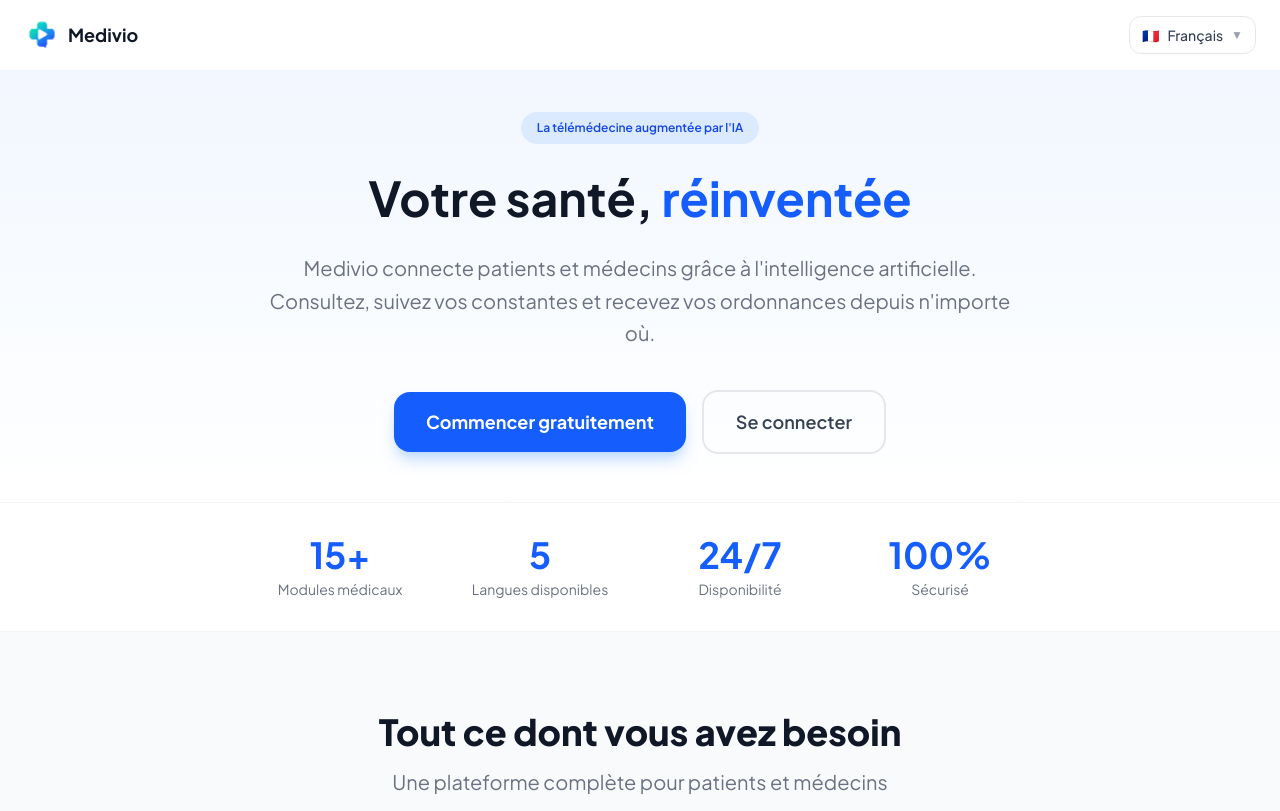
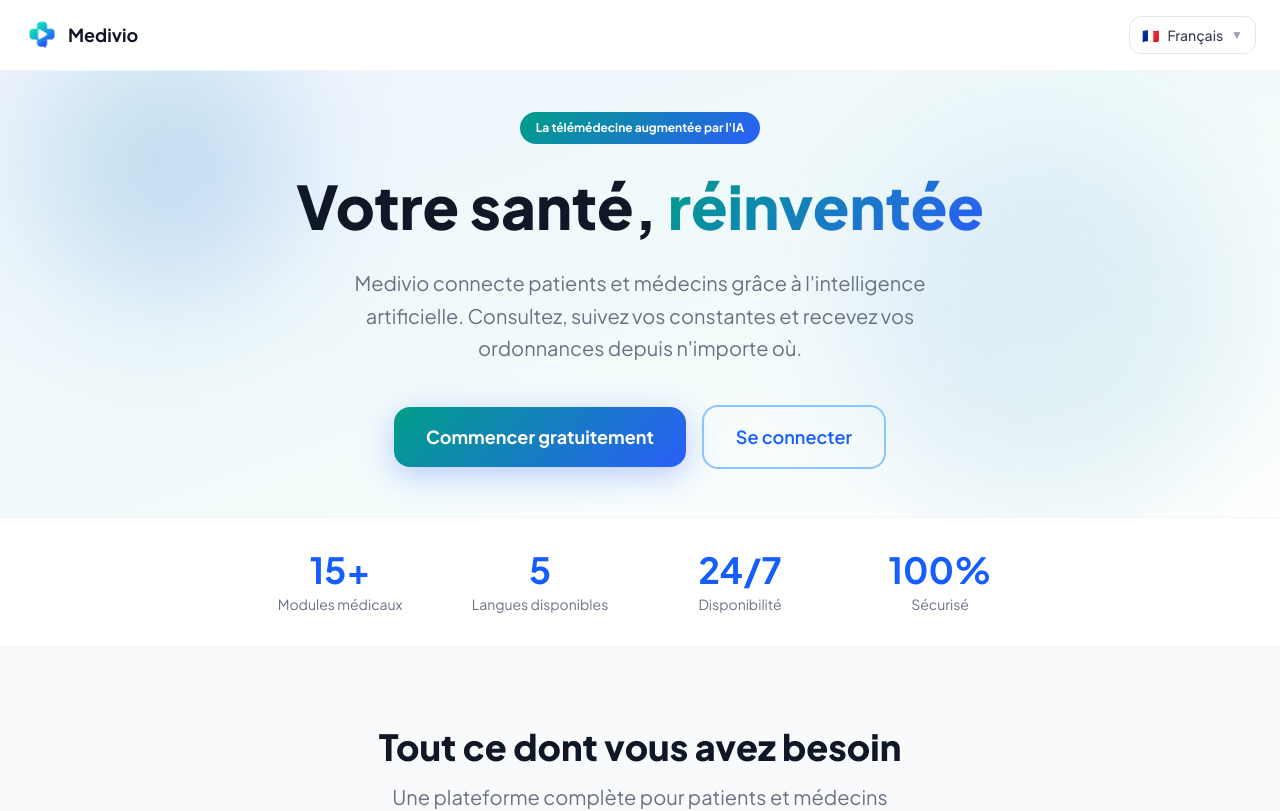
Before and after one commit to All185/medivio-frontend, a Next.js app: page / in a window 1280 px wide. Shown: the top 811 px of the page. Built offline with nearby package versions, Linux system fonts and the light colour scheme.

Commit message:
feat: hero amélioré gradient cercles décoratifs

```diff
--- a/app/page.tsx
+++ b/app/page.tsx
@@ -53,22 +53,25 @@ export default function RootPage() {
         <LanguageSwitcher />
       </header>
 
-      <section className="pt-28 pb-12 px-6 text-center bg-gradient-to-b from-blue-50 to-white">
-        <div className="max-w-3xl mx-auto">
-          <div className="inline-block bg-blue-100 text-blue-700 text-xs font-semibold px-4 py-2 rounded-full mb-6">
+      <section className="pt-28 pb-12 px-6 text-center relative overflow-hidden" style={{background: 'linear-gradient(160deg, #EEF2FF 0%, #F0FAFA 50%, #ffffff 100%)'}}>
+        {/* Cercles décoratifs */}
+        <div className="absolute top-10 left-10 w-64 h-64 rounded-full opacity-20 blur-3xl" style={{background: 'linear-gradient(135deg, #009E88, #2B5EF8)'}} />
+        <div className="absolute bottom-0 right-10 w-96 h-96 rounded-full opacity-10 blur-3xl" style={{background: 'linear-gradient(135deg, #2B5EF8, #009E88)'}} />
+        <div className="max-w-3xl mx-auto relative z-10">
+          <div className="inline-block text-white text-xs font-bold px-4 py-2 rounded-full mb-6" style={{background: 'linear-gradient(135deg, #009E88, #2B5EF8)'}}>
             {t('landing.badge')}
           </div>
-          <h1 className="text-5xl font-bold text-gray-900 mb-6 leading-tight">
-            {t('landing.hero_title')} <span className="text-blue-600">{t('landing.hero_highlight')}</span>
+          <h1 className="text-6xl font-extrabold text-gray-900 mb-6 leading-tight">
+            {t('landing.hero_title')} <span style={{background: 'linear-gradient(135deg, #009E88, #2B5EF8)', WebkitBackgroundClip: 'text', WebkitTextFillColor: 'transparent'}}>{t('landing.hero_highlight')}</span>
           </h1>
-          <p className="text-xl text-gray-500 mb-10 leading-relaxed">
+          <p className="text-xl text-gray-500 mb-10 leading-relaxed max-w-2xl mx-auto">
             {t('landing.hero_desc')}
           </p>
           <div className="flex items-center justify-center gap-4 flex-wrap">
-            <button onClick={() => router.push('/register')} className="bg-blue-600 hover:bg-blue-700 text-white font-bold px-8 py-4 rounded-2xl text-lg transition-colors shadow-lg shadow-blue-200">
+            <button onClick={() => router.push('/register')} className="text-white font-bold px-8 py-4 rounded-2xl text-lg transition-all shadow-lg hover:scale-105" style={{background: 'linear-gradient(135deg, #009E88, #2B5EF8)', boxShadow: '0 8px 32px rgba(43,94,248,0.3)'}}>
               {t('landing.start_free')}
             </button>
-            <button onClick={() => router.push('/login')} className="border-2 border-gray-200 hover:border-blue-300 text-gray-700 font-semibold px-8 py-4 rounded-2xl text-lg transition-colors">
+            <button onClick={() => router.push('/login')} className="border-2 border-blue-300 hover:border-blue-500 text-blue-600 font-semibold px-8 py-4 rounded-2xl text-lg transition-all hover:bg-blue-50">
               {t('landing.login')}
             </button>
           </div>
```
